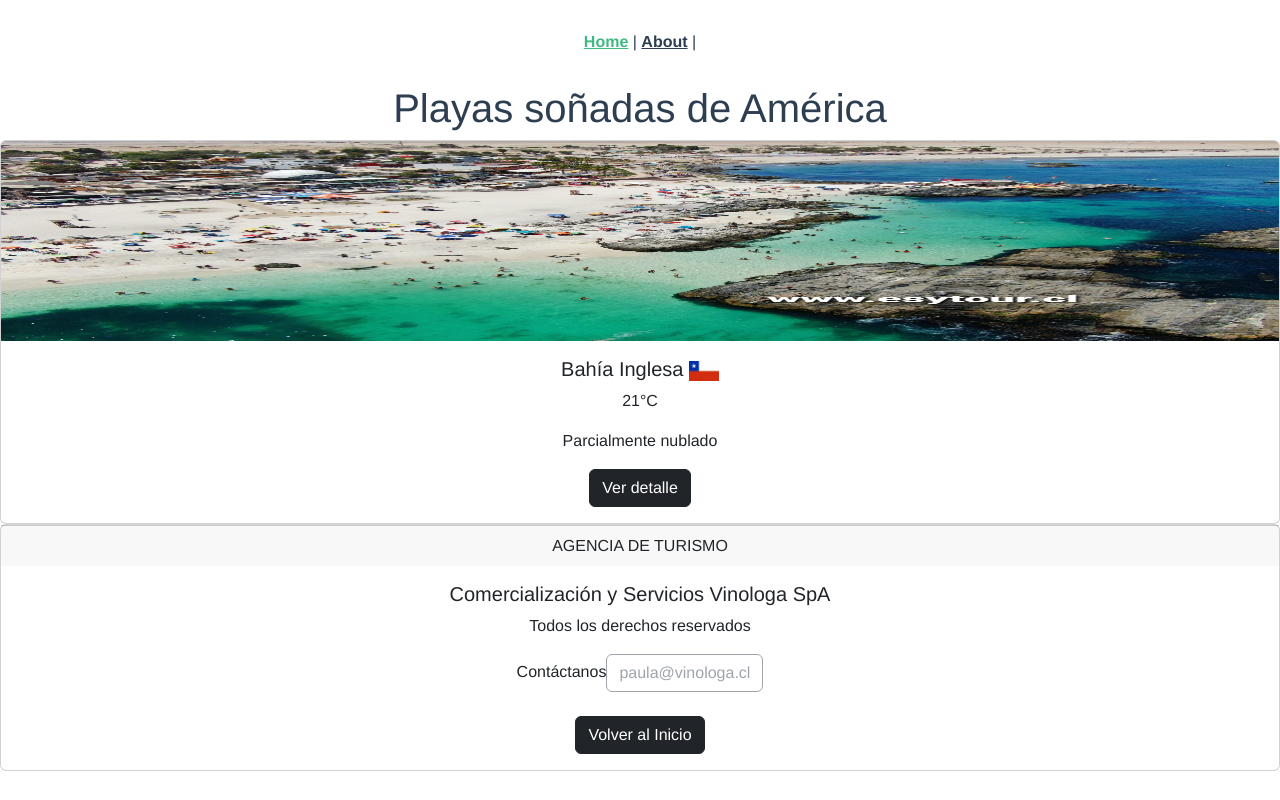
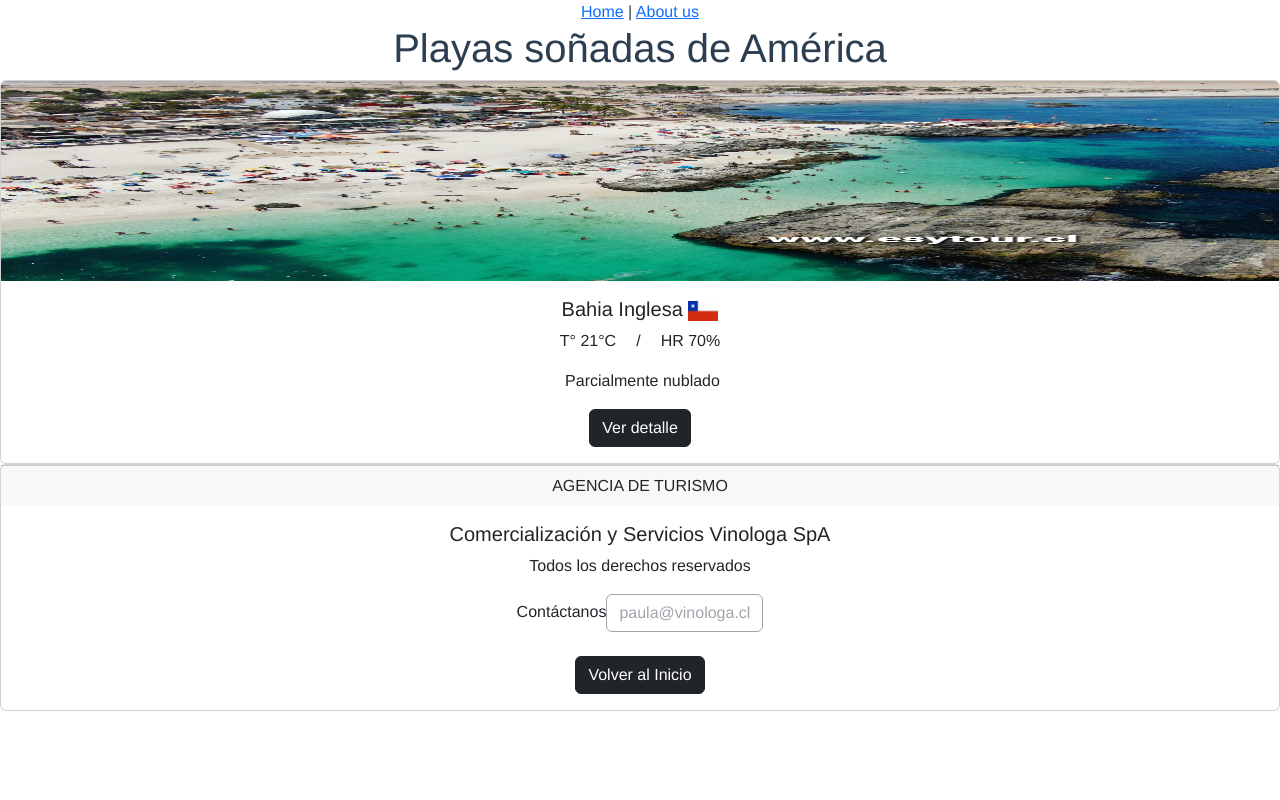
Before and after one commit to PaulaG73/ej_portafolio_m6, a Vue app: page / in a window 1280 px wide. Built offline with nearby package versions, Linux system fonts and the light colour scheme.

Commit message:
Ajustando playas.jason

```diff
--- a/src/App.vue
+++ b/src/App.vue
@@ -1,10 +1,8 @@
 <template>
-  <nav>
+
     <router-link to="/">Home</router-link>  |
-    <router-link to="/about">About</router-link> |
+    <router-link to="/about">About us</router-link>
 
-
-  </nav>
   <router-view/>
 </template>
 
--- a/src/components/PlayaCard.vue
+++ b/src/components/PlayaCard.vue
@@ -1,17 +1,20 @@
 <template>
     <div class="card" id="p1">
+        <!-- tengo que hacer dinámicas las imágenes de la playa y la bandera -->
         <img src="/imagenes/Bahía Inglesa_Chile.jpg" class="card-img-top" height="200">
         <div class="card-body">
-            <h5 class="card-title">Bahía Inglesa <img src="/imagenes/B_Chile.jpg" height="20px"> </h5>
-            <div class="card__temp">
-                <i class="fa-solid fa-temperature-full"></i>
-                <p>21°C</p>
+            <h5 class="card-title">{{ playa.name }} <img src="/imagenes/B_Chile.jpg" height="20px"></h5>
+
+            <div class="card__temp__hum">
+                <p>{{ playa.temp }}</p> /
+                <p>{{ playa.hum }}</p>
             </div>
             <div class="card__estado">
-                <i class="fa-solid fa-cloud-sun"></i>
-                <p>Parcialmente nublado</p>
+                <!-- tengo que poner el ícono en el json para  hacerlo dinámico -->
+                <p>{{ playa.íconoEst }}</p>
+                <p>{{ playa.estado }}</p>
             </div>
-          <router-link class="btn btn-dark" :to="`/detalle_playas/${playa.id}`" >Ver detalle</router-link>
+            <router-link class="btn btn-dark" :to="`/detalle_playas/${playa.id}`">Ver detalle</router-link>
         </div>
     </div>
 </template>
@@ -21,7 +24,7 @@
 
 import { defineProps } from 'vue';
 defineProps({
- playa: {
+    playa: {
         type: Object,
         required: true
     }
@@ -29,4 +32,17 @@ defineProps({
 })
 </script>
 
-<style scoped></style>
+<style scoped>
+.card__estado {
+    display: flex;
+    justify-content: center;
+    gap: 5px;
+}
+
+.card__temp__hum {
+
+    display: flex;
+    justify-content: center;
+    gap: 20px;
+}
+</style>
--- a/src/data/playas.json
+++ b/src/data/playas.json
@@ -1,13 +1,15 @@
 [
   {
     "id": "p1",
-    "name": "Bahia_Inglesa",
+    "name": "Bahia Inglesa",
     "img": "/imagenes/Bahia_Inglesa.jpg",
-    "temperatura": "21",
-    "estado": "parcialmente nublado",
-    "ícono": " ",
+    "temp": "T° 21°C",
+    "hum": "HR 70%",
+    "estado": "Parcialmente nublado",
+    "íconoEst": " ",
     "flag": "/imagenes/B_Chile.jpg",
-    "pronósticoSemanal": [
+    "desc": "Conocida por sus playas de arena blanca y aguas cristalinas de tono turquesa, Bahía Inglesa es un balnearioque promete una experiencia inolvidable. Su clima cálido y agradable, te invita a a relajarte y disfrutar de la naturaleza en su máxima expresión.Ubicada en la región de Atacama,l norte de Chile, esta joya es una parte integral del desierto más árido del mundo.A pesar de su entorno desértico, Bahía Inglesa se destaca como un verdadero oasis, brindando un refugio lleno de vida y color.Es el lugar perfecto para quienes buscan disfrutar del sol, el mar y la belleza natural.",
+    "pronSem": [
       {"dia": "Lunes","min": 14,"max": 30,"estado": "parcialmente nublado"},
       {"dia": "Martes","min": 14,"max": 30,"estado": "parcialmente nublado"},
       {"dia": "Miércoles","min": 14,"max": 30,"estado": "parcialmente nublado"},
@@ -15,5 +17,7 @@
       {"dia": "Viernes","min": 14,"max": 30,"estado": "parcialmente nublado"},
       {"dia": "Sabado","min": 14,"max": 30,"estado": "parcialmente nublado"},
       {"dia": "Domingo","min": 14,"max": 30,"estado": "parcialmente nublado"}]
+
   }
+
 ]
--- a/src/router/index.js
+++ b/src/router/index.js
@@ -1,7 +1,7 @@
 import { createRouter, createWebHistory } from 'vue-router'
 import HomeView from '../views/HomeView.vue'
+import DetallePlayas from '../views/PlayasDetallesView.vue'
 import AboutView from '../views/AboutView.vue'
-import DetallePlayas from '../views/PlayasDetallesView.vue'
 
 const routes = [
   {
@@ -9,6 +9,7 @@ const routes = [
     name: 'home',
     component: HomeView
   },
+
   {
     path: '/about',
     name: 'about',
--- a/src/views/AboutView.vue
+++ b/src/views/AboutView.vue
@@ -1,5 +1,14 @@
 <template>
-  <div class="about">
-    <h1>Nuestra Agencia</h1>
-  </div>
+    <div>
+<h2>Nuestra Agencia</h2>
+    </div>
 </template>
+
+<script setup>
+
+
+</script>
+
+<style scoped>
+
+</style>
--- a/src/views/PlayasDetallesView.vue
+++ b/src/views/PlayasDetallesView.vue
@@ -1,13 +1,13 @@
 <template>
     <div>
-
+<!--  acá va HTML de lo que voy a mostar en Playa Detalles cuando haga click en el botón de cada tarjeta -->
     </div>
 </template>
 
 <script setup>
-
+// Revisar lo que me dijo el profe en la clase del 2 de marzo, al principio
 </script>
 
-<style scoped>
+<style>
 
 </style>
```
